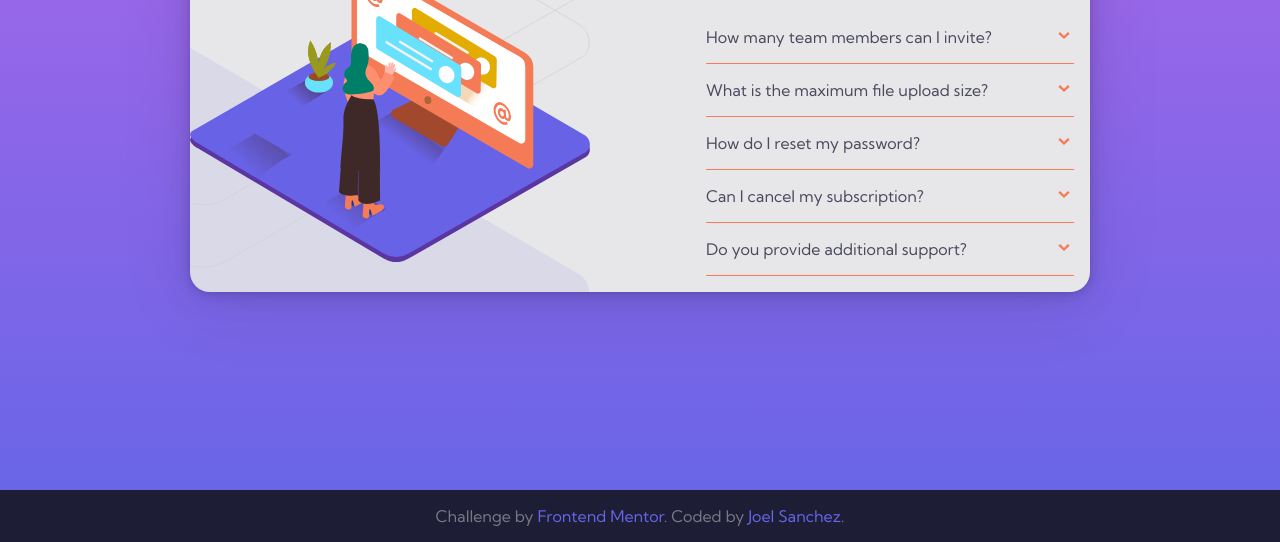
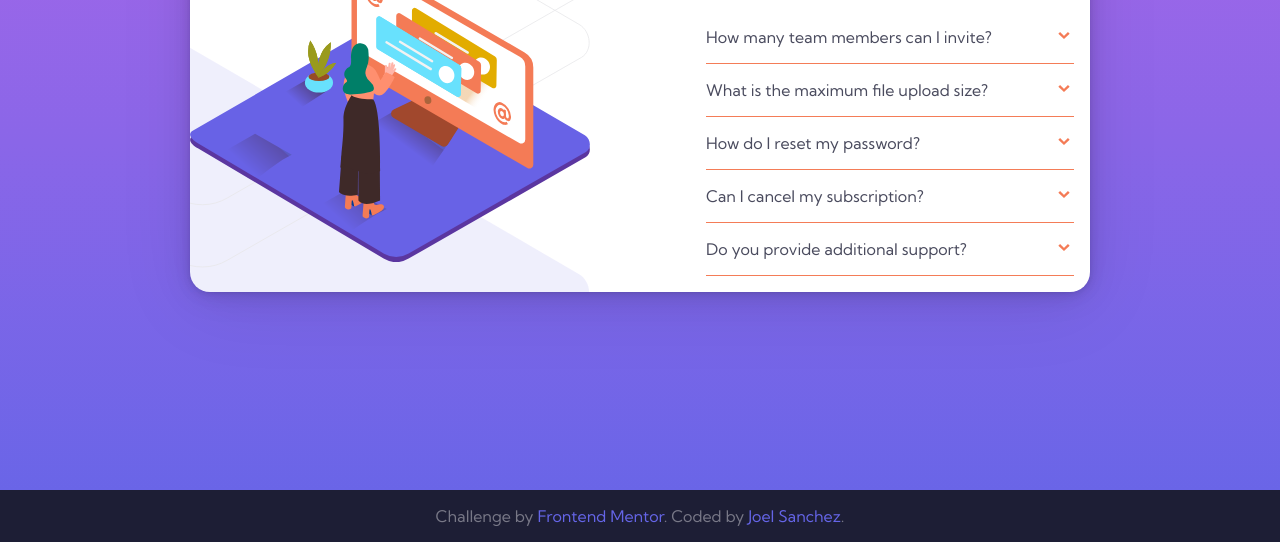
Before and after one commit to joel-development/frontendmentor---challenge-10, a plain HTML site: page docs/index.html in a window 1280 px wide. Shown: the part 258-800 px from the top of the page. Drawn offline with Linux system fonts and the light colour scheme.

Commit message:
errors fixed

```diff
--- a/docs/css/style.css
+++ b/docs/css/style.css
@@ -3,7 +3,7 @@
   --gradient-start-purple: #af67e9;
   --gradient-end-purple: #6565e7;
 
-  --card-background: hsl(240, 5%, 91%);
+  --card-background: #fff;
   --card-color-title: #1d1e35;
   --color-question-title: #4a4b5e;
   --color-question-title-active: #1d1e35;
@@ -98,15 +98,13 @@ p
   display: block;
   padding: 16px 0;
   color: var(--color-question-title);
-}
-.faq-question__title p
-{
+
   display: grid;
   grid-template-columns: 1fr 20px;
   user-select: none;
   cursor: pointer;
 }
-.faq-question[open] .faq-question__title p
+.faq-question[open] .faq-question__title
 {
   font-weight: 700;
   color: var(--color-question-title-active);
@@ -116,7 +114,7 @@ p
   padding: 16px 0;
   color: var(--color-question-text);
 }
-.faq-question__title p::after
+.faq-question__title::after
 {
   content: '';
   background-image: url(../assets/images/icon-arrow-down.svg);
@@ -125,7 +123,7 @@ p
   background-repeat: no-repeat;
   transition: transform .2s;
 }
-.faq-question[open] .faq-question__title p::after
+.faq-question[open] .faq-question__title::after
 {
   transform: rotate(180deg);
 }
--- a/docs/index.html
+++ b/docs/index.html
@@ -24,9 +24,7 @@
         </h1>
         <details class="faq-question">
           <summary class="faq-question__title">
-            <p>
-              How many team members can I invite?
-            </p>
+            How many team members can I invite?
           </summary>
           <p class="faq-question__text">
             You can invite up to 2 additional users on the Free plan. There is no limit on
@@ -36,9 +34,7 @@
         <hr class="faq-hr">
         <details class="faq-question">
           <summary class="faq-question__title">
-            <p>
-              What is the maximum file upload size?
-            </p>
+            What is the maximum file upload size?
           </summary>
           <p class="faq-question__text">
             What is the maximum file upload size? No more than 2GB. All files in your account must fit your allotted storage space.
@@ -47,9 +43,7 @@
         <hr class="faq-hr">
         <details class="faq-question">
           <summary class="faq-question__title">
-            <p>
-              How do I reset my password?
-            </p>
+            How do I reset my password?
           </summary>
           <p class="faq-question__text">
             Click “Forgot password” from the login page or “Change password” from your profile page. A reset link will be emailed to you.
@@ -58,9 +52,7 @@
         <hr class="faq-hr">
         <details class="faq-question">
           <summary class="faq-question__title">
-            <p>
-              Can I cancel my subscription?
-            </p>
+            Can I cancel my subscription?
           </summary>
           <p class="faq-question__text">
             Yes! Send us a message and we’ll process your request no questions asked.
@@ -69,9 +61,7 @@
         <hr class="faq-hr">
         <details class="faq-question">
           <summary class="faq-question__title">
-            <p>
-              Do you provide additional support?
-            </p>
+            Do you provide additional support?
           </summary>
           <p class="faq-question__text">
             Chat and email support is available 24/7. Phone lines are open during normal business hours.
```
